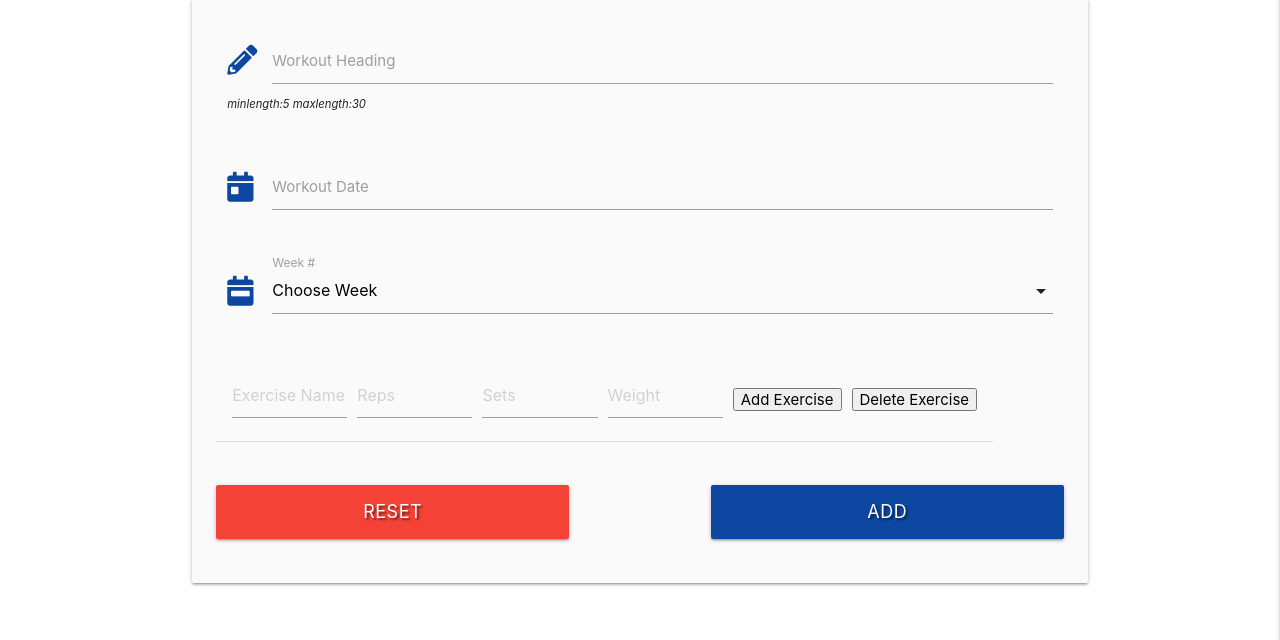
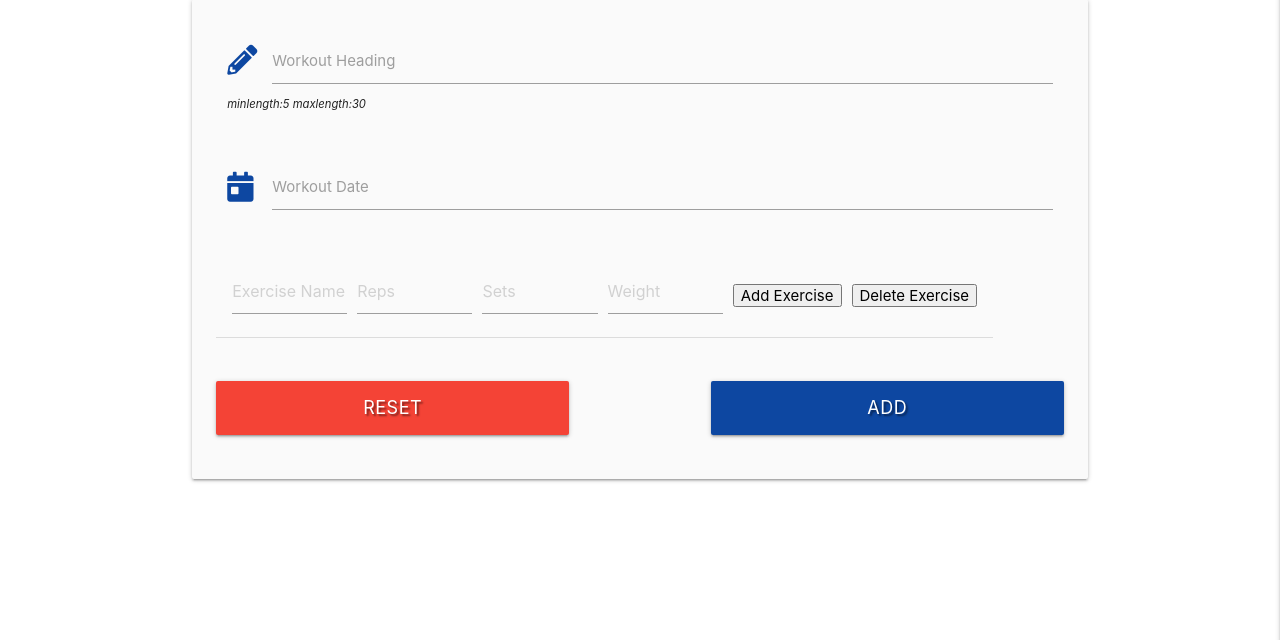
Before and after one commit to kylelawrencedev/gym-records-crud, a Flask app: page /add_workout in a window 1280 px wide. Shown: the part 160-800 px from the top of the page. Run offline with Flask 2, Linux system fonts and the light colour scheme; some libraries are stand-ins or nearby versions.

Commit message:
Remove Week option for workouts form

```diff
--- a/templates/add_workout.html
+++ b/templates/add_workout.html
@@ -21,17 +21,6 @@
                     <i class="fas fa-calendar-day prefix blue-text text-darken-4"></i>
                     <input id="exercise_date" name="exercise_date" type="text" class="datepicker validate" required>
                     <label for="exercise_date">Workout Date</label>
-                </div>
-            </div>
-            <!--Workout Week -->
-            <div class="row">
-                <div class="input-field col s12">
-                    <i class="fas fa-calendar-week prefix blue-text text-darken-4"></i>
-                    <select id="week_no" name="week_no" class="validate" required>
-                        <option value="" disabled selected>Choose Week</option>
-                        <option value="1">Option 1</option>
-                    </select>
-                    <label>Week # </label>
                 </div>
             </div>
             <!--Workout name, sets, reps and weight-->
--- a/templates/overview.html
+++ b/templates/overview.html
@@ -27,8 +27,6 @@
             </div>
         </form>
     </div>
-
-
 
     {% if workouts|length > 0 %}
     <ul class="collapsible">
```
Also changed, not shown: templates/edit_workout.html (+0 -11 lines).
